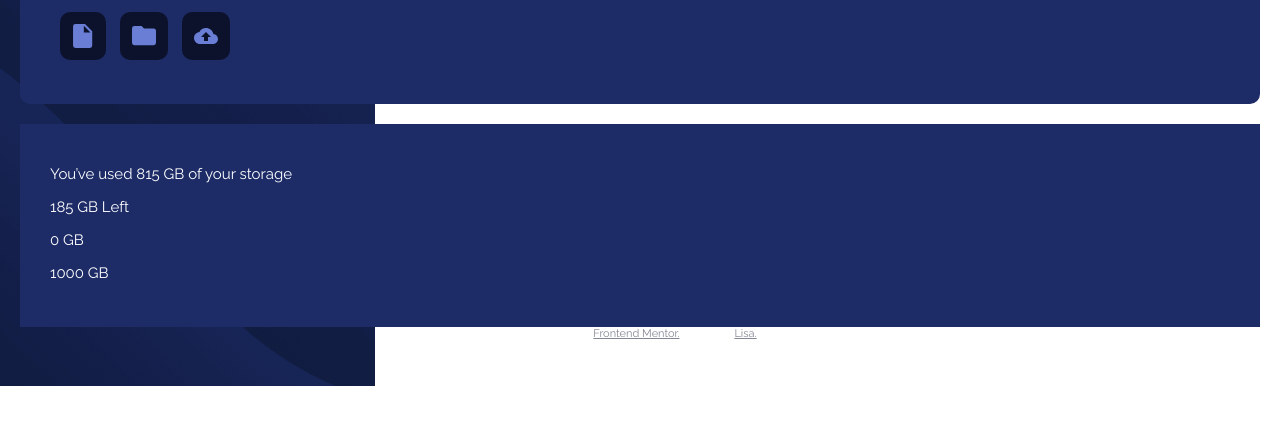
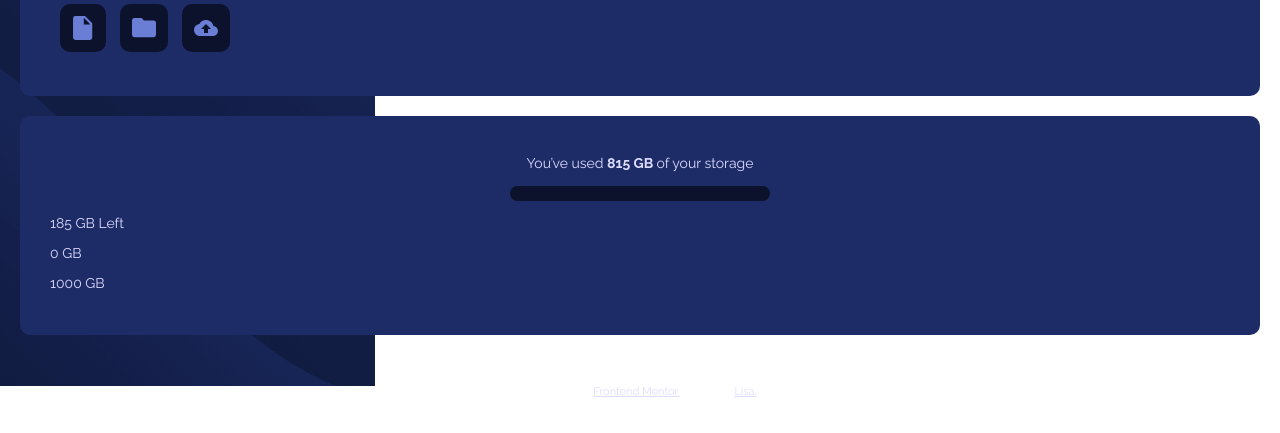
Before and after one commit to CrypticMango/flyo-data-storage-component, a plain HTML site: page index.html in a window 1280 px wide. Shown: the part 281-714 px from the top of the page. Drawn offline with Linux system fonts and the light colour scheme.

Commit message:
added a div for the progress bar
styled the progress bar and moved the attribution down a bit

```diff
--- a/index.html
+++ b/index.html
@@ -52,6 +52,9 @@
 					You’ve used <span class="storage-amount"> 815 GB </span> of your storage
 				</h1>
 
+        <div class="pink-progress-bar">
+        </div>
+
 				<p class="storage-left">185 GB Left</p>
 
 				<p class="storage-min">0 GB</p>
--- a/style.css
+++ b/style.css
@@ -18,12 +18,21 @@ body {
 
 h1 {
     font-weight: 400;
+    color: var(--pale-blue);
+    font-size: 14px;
 }
 
-p, h1 {
+p {
     color: white;
-    font-size: 15px;
+    font-size: 14px;
+    color: var(--pale-blue);
 }
+
+span {
+    font-weight: 700;
+}
+
+/*top div styling*/
 
 .navigation-icons {
     margin-top: 30px;
@@ -59,15 +68,36 @@ p, h1 {
     border-radius: 10px 90px 10px 10px;
 }
 
+/*bottom div styling*/
+
 .storage-bar {
     padding: 30px;
+ border-radius: 10px;
 }
 
+.storage-used {
+    text-align: center;
+}
+
+.pink-progress-bar {
+    display: block;
+    margin: 0 auto;
+    background-color: var(--very-dark-blue);
+    width: 260px;
+    height: 15px;
+    border-radius: 10px;
+    margin-top: 15px;
+}
+
+
+/* footer */
 .attribution {
 	font-size: 11px;
 	text-align: center;
 	color: white;
+    position: relative;
+    top: 50px;
 }
 .attribution a {
-	color: var(--grayish-blue);
+	color: var(--pale-blue);
 }
```
